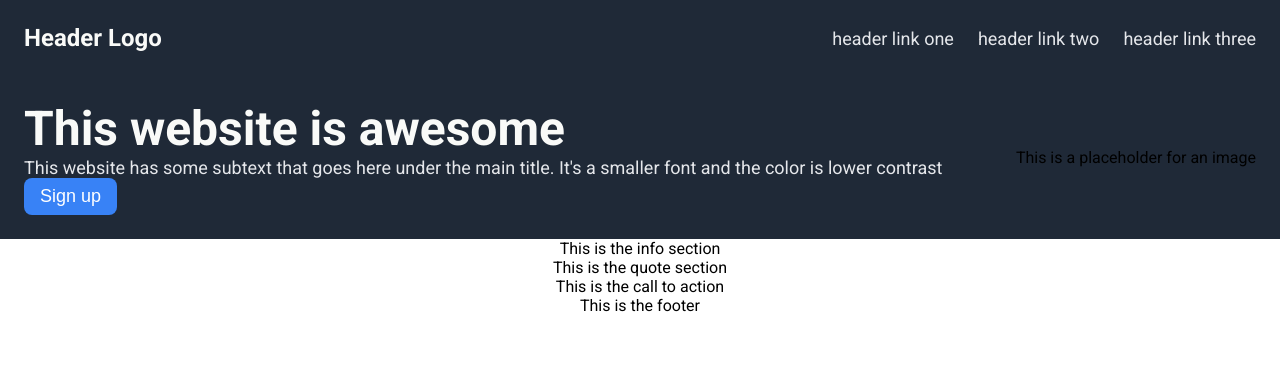
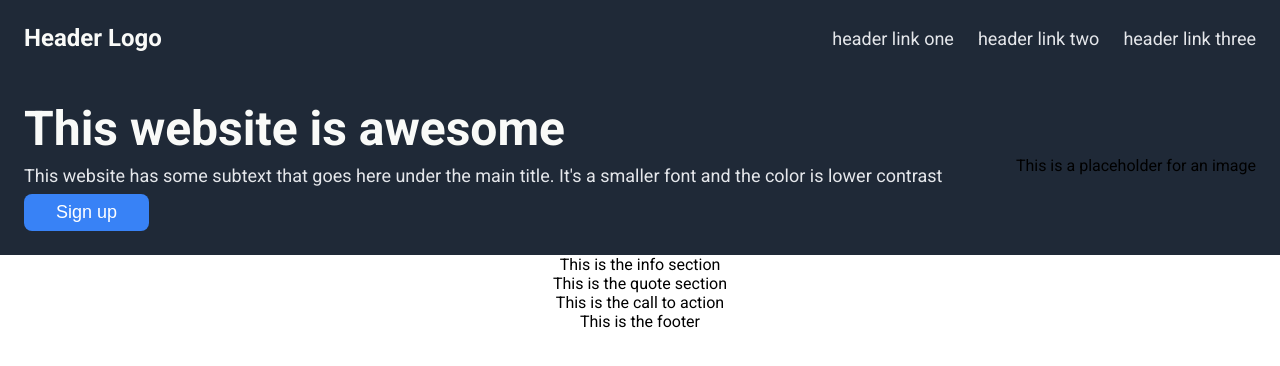
Before and after one commit to samtphillips/odin-landing-page, a plain HTML site: page index.html in a window 1280 px wide. Drawn offline with Linux system fonts and the light colour scheme.

Commit message:
Add more padding to button and hero message

```diff
--- a/style.css
+++ b/style.css
@@ -38,7 +38,7 @@ body {
 
 button {
     cursor: pointer;
-    padding: 8px 16px;
+    padding: 8px 32px;
     border-radius: 8px;
     color: white;
     border: none;
@@ -99,5 +99,5 @@ button {
     font-size: 18px;
     color: #E5E7EB;
     padding: 0;
-    margin: 0;
+    margin: 8px 0;
 }
```
